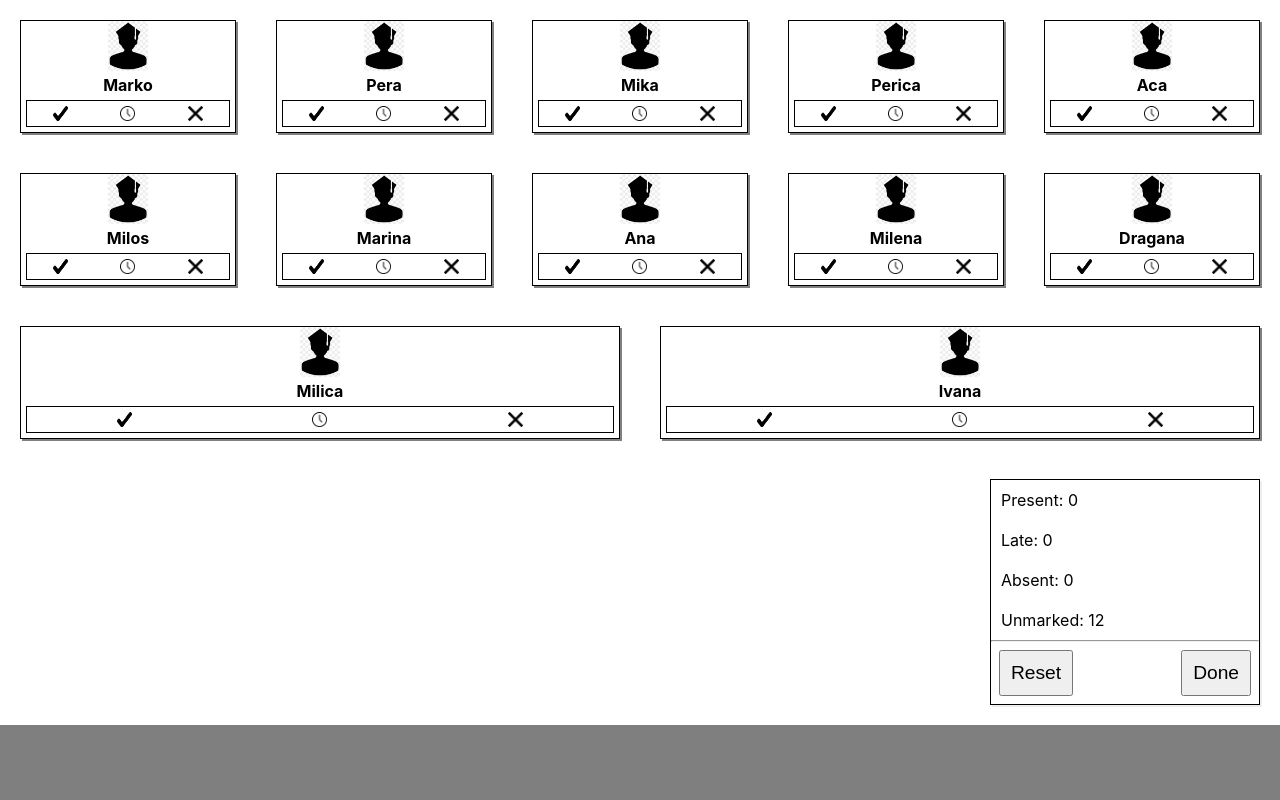
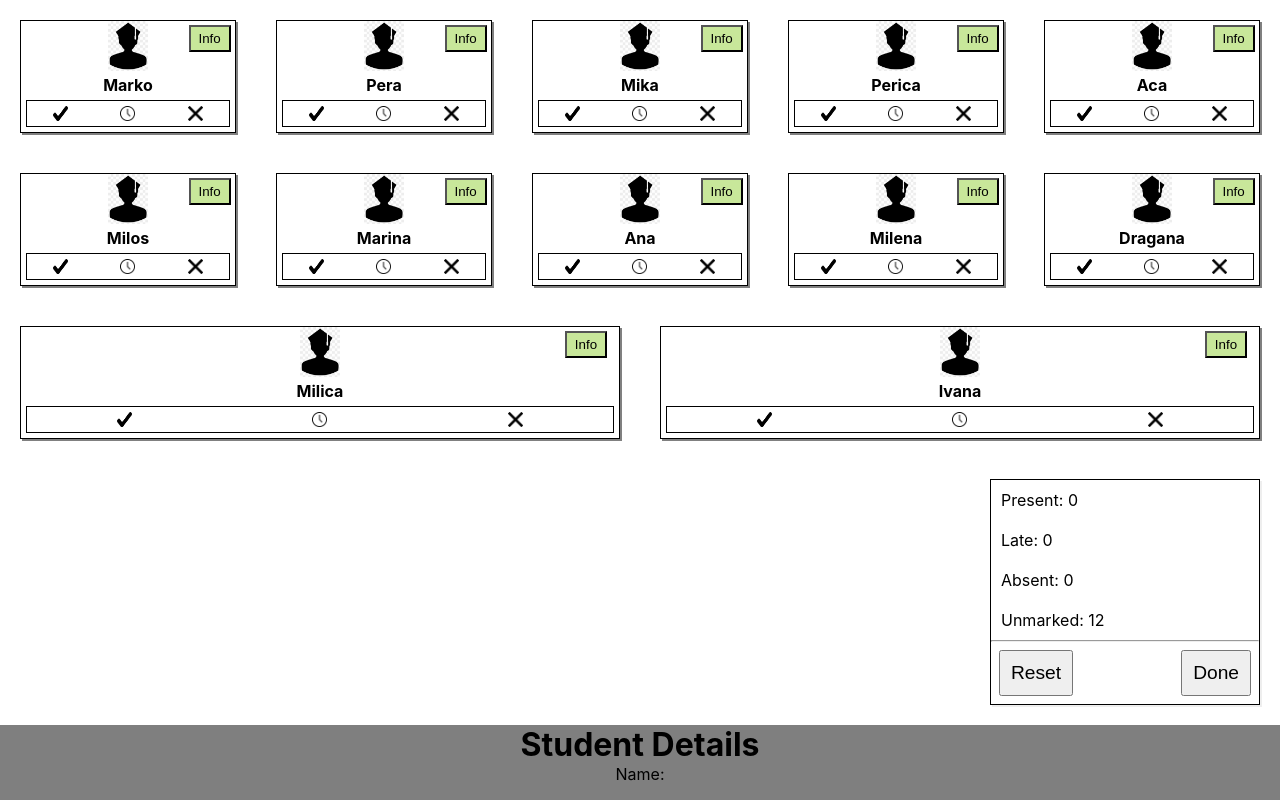
Before and after one commit to Vukosavljev/Classroom, a React (Create React App) app: page / in a window 1280 px wide. Built offline with nearby package versions, Linux system fonts and the light colour scheme.

Commit message:
initialize Info component

```diff
--- a/package.json
+++ b/package.json
@@ -7,6 +7,8 @@
     "node-sass": "^4.11.0",
     "react": "^16.8.3",
     "react-dom": "^16.8.3",
+    "react-router": "^4.3.1",
+    "react-router-dom": "^4.3.1",
     "react-scripts": "2.1.5"
   },
   "scripts": {
--- a/src/App.js
+++ b/src/App.js
@@ -1,13 +1,16 @@
 import React, { Component } from 'react';
-import ClassroomContainer from './containers/ClassroomContainer'
+import { BrowserRouter } from 'react-router-dom';
+import ClassroomContainer from './containers/ClassroomContainer';
 import './App.scss';
 
 class App extends Component {
   render() {
     return (
-      <div className="App">
-        <ClassroomContainer />
-      </div>
+      <BrowserRouter>
+        <div className="App">
+          <ClassroomContainer />
+        </div>
+      </BrowserRouter>
     );
   }
 }
--- /dev/null
+++ b/src/components/Info/Info.js
@@ -0,0 +1,15 @@
+import React from 'react';
+import './Info.scss'
+
+export default function Info({ name }) {
+  return (
+    <div>
+        <h1>Student Details</h1>
+        <ul>
+            <li>Name: {name}</li>
+        </ul>
+      <p></p>
+
+    </div>
+  )
+}
--- a/src/components/Modal/Modal.js
+++ b/src/components/Modal/Modal.js
@@ -9,7 +9,7 @@ export default function Modal({ students, done, removeModal, keyPress }) {
     <div className="modal-wrapper" style={done ? {top: '0%'}: null} onClick={removeModal}>
         <div className="Modal" style={done ? {top: '15%'}: null}
         onClick={ proxy => proxy.stopPropagation()}
-        onKeyDown={keyPress}  tabIndex="1" autoFocus={true} >
+        onKeyDown={keyPress}  tabIndex="0" autoFocus={true} >
         <h2>Attending list</h2>
         <i className="fa 5x fa-times" onClick={removeModal} ></i>
         <ul>
--- a/src/components/Student/Student.js
+++ b/src/components/Student/Student.js
@@ -6,13 +6,14 @@ import late from '../../assets/images/late.png'
 import absent from '../../assets/images/absent.png'
 import './Student.scss'
 
-export default function student({ addAttendance, name, attendance }) {
+export default function student({ addAttendance, name, attendance, showInfo }) {
 
 
   return (
     <div className="studentWrapper" >
       <div>
           <img src={image} alt="student" className="Student-img"/>
+          <button onClick={showInfo} className="Info-btn" >Info</button>
       </div>
       <h4>{name}</h4>
       <h4>
--- a/src/components/Student/Student.scss
+++ b/src/components/Student/Student.scss
@@ -1,8 +1,21 @@
 .studentWrapper {
     flex: 1 0 200px;
+    position: relative;
     border: 1px solid black;
     margin: 20px;
     box-shadow: 2px 2px grey;
+
+    .Student-img {
+        height: 50px;
+    }
+
+    .Info-btn {
+        position: absolute;
+        top: 4%;
+        right: 2%;
+        padding: 4px 8px;
+        cursor: pointer;
+        background-color: rgb(200, 231, 154)
     }
 
     .images {
@@ -24,6 +37,4 @@
         margin: 5px;
         cursor: pointer;
     }
-.Student-img {
-    height: 50px;
 }
--- a/src/containers/Classroom.scss
+++ b/src/containers/Classroom.scss
@@ -1,4 +1,4 @@
-.Classroom {
+.ClassroomContainer {
     z-index: 1;
     display: flex;
     flex-wrap: wrap;
--- a/src/containers/ClassroomContainer.js
+++ b/src/containers/ClassroomContainer.js
@@ -3,6 +3,7 @@ import React, { Component } from 'react';
 import Student from '../components/Student/Student';
 import Summary from '../components/Summary/Summary';
 import Modal from '../components/Modal/Modal';
+import Info from '../components/Info/Info';
 import './Classroom.scss'
 
 
@@ -21,7 +22,8 @@ export default class ClassromContainer extends Component {
             present: 0,
             late: 0,
             absent: 0,
-            done: false
+            done: false,
+            showInfo: false,
         }
     }
 
@@ -63,20 +65,27 @@ export default class ClassromContainer extends Component {
         this.removeModal()
     }
 
+    showInfoHandler = (id) => {
+        console.log(id)
+    }
+
   render() {
 
     const students = this.state.students.map( student =>
         <Student key={student.id}
         name={student.name}
+        id={student.id}
         attendance={student.attendance}
         addAttendance={(e) => this.addAttendanceHandler(e.target.id, student.id)}
+        showInfo={() => this.showInfoHandler(student.id)}
         />)
 
     return (
         <>
-            <div className="Classroom" >
+            <div className="ClassroomContainer" >
                 {students}
             </div>
+
             <div className="Summary" >
                 <Summary
                 attending={this.state}
@@ -84,11 +93,14 @@ export default class ClassromContainer extends Component {
                 doneClicked={this.doneClickHandler}
                  />
             </div>
+
             <Modal
             students={this.state.students}
             done={this.state.done}
             removeModal={this.removeModal}
             keyPress={this.onEscapePress} />
+
+            <Info  students={this.state.students} />
         </>
     )
   }
```
Also changed, not shown: src/components/Info/Info.scss (added), 1 other file (tests, documents, lock files or other folders). Lines whose indentation alone changed are shown as unchanged.
